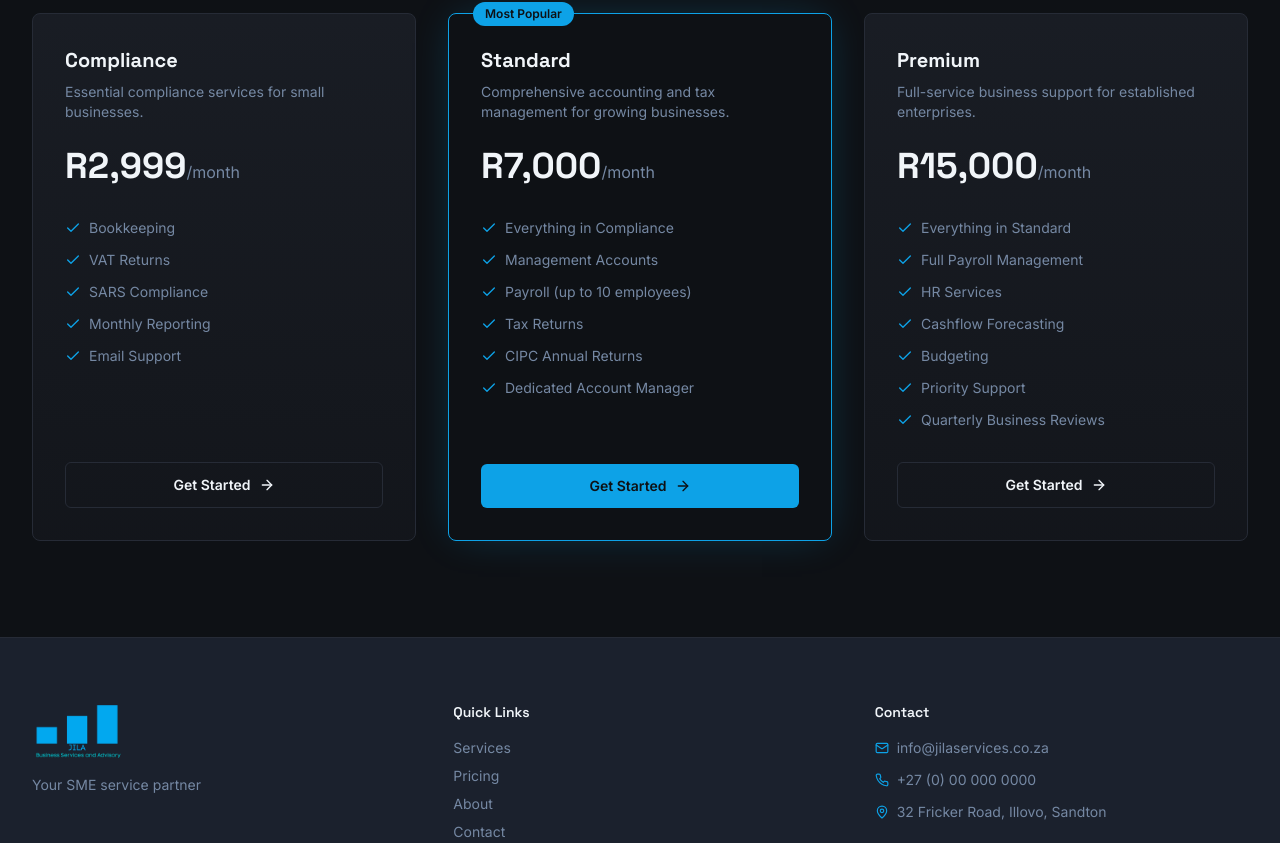
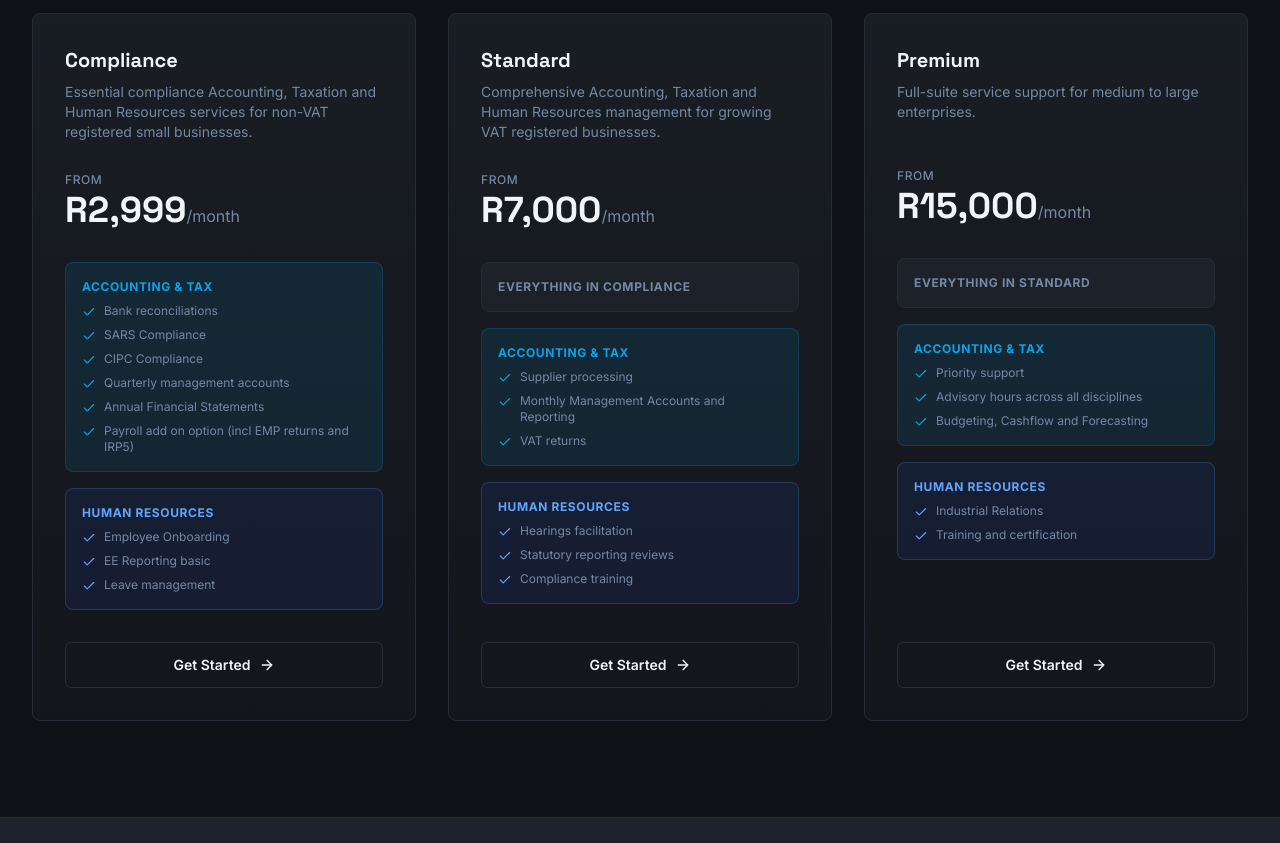
Before and after one commit to lunexhub/jila-project-1, a React (Vite) app: page /pricing in a window 1280 px wide. Shown: the part 617-1460 px from the top of the page. Built offline with nearby package versions, Linux system fonts and the light colour scheme; the HTML template or start-up script is replaced by a standard one.

Commit message:
Update logo, footer, navbar, contact, and homepage sections

```diff
--- a/src/components/Footer.tsx
+++ b/src/components/Footer.tsx
@@ -1,5 +1,5 @@
 import { Link } from "react-router-dom";
-import { Mail, Phone, MapPin } from "lucide-react";
+import { Mail, MapPin } from "lucide-react";
 import logo from "@/assets/Untitled design (2).png";
 
 const Footer = () => {
@@ -9,21 +9,21 @@ const Footer = () => {
         <div className="grid gap-8 sm:gap-12 sm:grid-cols-2 md:grid-cols-3">
           <div className="space-y-4">
             <Link to="/">
-              <img src={logo} alt="JILA Business Services" className="h-14 w-auto" />
+              <img src={logo} alt="JILA Business Services" className="h-16 w-auto" />
             </Link>
-            <p className="text-sm text-muted-foreground leading-relaxed">
+            <p className="text-sm text-white leading-relaxed">
               Your SME service partner
             </p>
           </div>
 
           <div className="space-y-4">
-            <h4 className="font-display text-sm font-semibold text-foreground">Quick Links</h4>
+            <h4 className="font-display text-sm font-bold text-white">Quick Links</h4>
             <div className="flex flex-col gap-2">
-              {["Services", "Pricing", "About", "Contact"].map((item) => (
+              {["Services", "Pricing", "Contact"].map((item) => (
                 <Link
                   key={item}
                   to={`/${item.toLowerCase()}`}
-                  className="text-sm text-muted-foreground transition-colors hover:text-primary"
+                  className="text-sm text-white transition-colors hover:text-primary"
                 >
                   {item}
                 </Link>
@@ -32,13 +32,13 @@ const Footer = () => {
           </div>
 
           <div className="space-y-4">
-            <h4 className="font-display text-sm font-semibold text-foreground">Contact</h4>
-            <div className="flex flex-col gap-3 text-sm text-muted-foreground">
+            <h4 className="font-display text-sm font-bold text-white">Contact</h4>
+            <div className="flex flex-col gap-3 text-sm text-white">
               <a href="mailto:info@jilaservices.co.za" className="flex items-center gap-2 hover:text-primary transition-colors">
                 <Mail size={14} className="text-primary" /> info@jilaservices.co.za
               </a>
-              <a href="tel:+27000000000" className="flex items-center gap-2 hover:text-primary transition-colors">
-                <Phone size={14} className="text-primary" /> +27 (0) 00 000 0000
+              <a href="mailto:sales@jilaservices.co.za" className="flex items-center gap-2 hover:text-primary transition-colors">
+                <Mail size={14} className="text-primary" /> sales@jilaservices.co.za
               </a>
               <span className="flex items-center gap-2">
                 <MapPin size={14} className="text-primary shrink-0" /> 32 Fricker Road, Illovo, Sandton
@@ -47,7 +47,7 @@ const Footer = () => {
           </div>
         </div>
 
-        <div className="mt-12 border-t border-border pt-8 text-center text-sm text-muted-foreground space-y-2">
+        <div className="mt-12 border-t border-border pt-8 text-center text-sm text-white space-y-2">
           <p>© {new Date().getFullYear()} JILA Business Services. All rights reserved.</p>
           <p>
             Built by{" "}
--- a/src/components/Navbar.tsx
+++ b/src/components/Navbar.tsx
@@ -7,7 +7,6 @@ const navItems = [
   { label: "Home", path: "/" },
   { label: "Services", path: "/services" },
   { label: "Pricing", path: "/pricing" },
-  { label: "About", path: "/about" },
   { label: "Contact", path: "/contact" },
 ];
 
@@ -19,7 +18,7 @@ const Navbar = () => {
     <nav className="fixed top-0 left-0 right-0 z-50 border-b border-border bg-background/80 backdrop-blur-xl">
       <div className="container flex h-20 items-center justify-between">
         <Link to="/" className="flex items-center">
-          <img src={logo} alt="JILA Business Services" className="h-16 sm:h-18 w-auto" />
+          <img src={logo} alt="JILA Business Services" className="h-16 sm:h-20 w-auto" />
         </Link>
 
         {/* Desktop */}
--- a/src/pages/Contact.tsx
+++ b/src/pages/Contact.tsx
@@ -34,27 +34,25 @@ const Contact = () => {
           <div className="space-y-8">
             <h2 className="font-display text-2xl font-bold text-foreground">Contact Information</h2>
             <div className="space-y-6">
-              {[
-                { icon: Mail, label: "Email", value: "info@jilaservices.co.za", href: "mailto:info@jilaservices.co.za" },
-                { icon: Phone, label: "Phone", value: "+27 (0) 00 000 0000", href: "tel:+27000000000" },
-                { icon: MapPin, label: "Location", value: "32 Fricker Road, Illovo, Sandton" },
-              ].map((item) => (
-                <div key={item.label} className="flex items-start gap-4">
-                  <div className="flex h-12 w-12 shrink-0 items-center justify-center rounded-lg bg-primary/10">
-                    <item.icon size={20} className="text-primary" />
-                  </div>
-                  <div>
-                    <p className="text-sm text-muted-foreground">{item.label}</p>
-                    {item.href ? (
-                      <a href={item.href} className="font-medium text-foreground hover:text-primary transition-colors">
-                        {item.value}
-                      </a>
-                    ) : (
-                      <p className="font-medium text-foreground">{item.value}</p>
-                    )}
-                  </div>
+              <div className="flex items-start gap-4">
+                <div className="flex h-12 w-12 shrink-0 items-center justify-center rounded-lg bg-primary/10">
+                  <Mail size={20} className="text-primary" />
                 </div>
-              ))}
+                <div>
+                  <p className="text-sm text-muted-foreground">Email</p>
+                  <a href="mailto:info@jilaservices.co.za" className="block font-medium text-foreground hover:text-primary transition-colors">info@jilaservices.co.za</a>
+                  <a href="mailto:sales@jilaservices.co.za" className="block font-medium text-foreground hover:text-primary transition-colors">sales@jilaservices.co.za</a>
+                </div>
+              </div>
+              <div className="flex items-start gap-4">
+                <div className="flex h-12 w-12 shrink-0 items-center justify-center rounded-lg bg-primary/10">
+                  <MapPin size={20} className="text-primary" />
+                </div>
+                <div>
+                  <p className="text-sm text-muted-foreground">Location</p>
+                  <p className="font-medium text-foreground">32 Fricker Road, Illovo, Sandton</p>
+                </div>
+              </div>
             </div>
 
             <div className="rounded-lg border border-border bg-card-gradient p-6">
--- a/src/pages/Index.tsx
+++ b/src/pages/Index.tsx
@@ -10,12 +10,6 @@ import {
   Shield,
 } from "lucide-react";
 
-const stats = [
-  { value: "500+", label: "Clients Served" },
-  { value: "10+", label: "Years Experience" },
-  { value: "5", label: "Service Areas" },
-  { value: "100%", label: "Compliance Rate" },
-];
 
 const Index = () => {
   return (
@@ -63,16 +57,10 @@ const Index = () => {
       {/* Stats */}
       <section className="border-y border-border bg-secondary/80 backdrop-blur-sm">
         <div className="container grid grid-cols-2 gap-6 py-10 sm:gap-8 sm:py-12 md:grid-cols-4">
-          {stats.map((stat) => (
-            <div key={stat.label} className="text-center">
-              <p className="font-display text-3xl font-bold text-primary">{stat.value}</p>
-              <p className="mt-1 text-sm text-muted-foreground">{stat.label}</p>
+          {["Competitive pricing", "Compliance focused", "Simplified tools and technologies", "Customised service"].map((item) => (
+            <div key={item} className="text-center">
+              <p className="font-display text-xl sm:text-2xl font-bold text-primary">{item}</p>
             </div>
-          ))}
-        </div>
-        <div className="container flex flex-wrap justify-center gap-6 pb-10 sm:pb-12">
-          {["Competitive pricing", "Compliance focused", "Simplified tools and technologies", "Customised service"].map((item) => (
-            <span key={item} className="text-sm font-medium text-primary">{item}</span>
           ))}
         </div>
       </section>
@@ -88,27 +76,27 @@ const Index = () => {
           </p>
         </div>
 
-        <div className="mt-10 sm:mt-16 grid gap-6">
-          <div className="rounded-2xl bg-white p-8 shadow-lg text-center">
-            <p className="text-slate-600 leading-relaxed">
+        <div className="mt-10 sm:mt-16 grid gap-6 sm:grid-cols-2">
+          <div className="rounded-2xl bg-secondary border border-border p-8 shadow-lg text-center">
+            <p className="text-muted-foreground leading-relaxed">
               Our team of professionals have extensive experience and comprehensive knowledge in:
             </p>
             <ul className="mt-4 space-y-2 inline-block text-left">
               {["Accounting and Taxation", "Human Resources", "Business Advisory"].map((item) => (
-                <li key={item} className="flex items-center gap-2 text-slate-900">
+                <li key={item} className="flex items-center gap-2 text-foreground">
                   <CheckCircle size={16} className="text-primary" /> {item}
                 </li>
               ))}
             </ul>
           </div>
 
-          <div className="rounded-2xl bg-white p-8 shadow-lg text-center">
-            <p className="text-slate-600 leading-relaxed">
+          <div className="rounded-2xl bg-secondary border border-border p-8 shadow-lg text-center">
+            <p className="text-muted-foreground leading-relaxed">
               Practitioners who will partner with you include registered:
             </p>
             <ul className="mt-4 space-y-2 inline-block text-left">
               {["Chartered Accountants", "Tax Practitioners", "Human Resources Practitioners"].map((item) => (
-                <li key={item} className="flex items-center gap-2 text-slate-900">
+                <li key={item} className="flex items-center gap-2 text-foreground">
                   <CheckCircle size={16} className="text-primary" /> {item}
                 </li>
               ))}
@@ -130,15 +118,15 @@ const Index = () => {
       <section className="border-t border-border bg-secondary py-16 sm:py-24">
         <div className="container">
           <div className="grid gap-6 sm:gap-8 md:grid-cols-2">
-            <div className="rounded-2xl bg-white p-8 text-center shadow-lg">
+            <div className="rounded-2xl bg-background border border-border p-8 text-center shadow-lg">
               <Eye className="mx-auto h-10 w-10 text-primary" />
-              <h3 className="mt-4 font-display text-xl font-semibold text-slate-900">Our Vision</h3>
-              <p className="mt-3 text-sm leading-relaxed text-slate-600">To be one of the key leaders in the SME consulting and advisory services in SA through innovative and optimal solutions!</p>
+              <h3 className="mt-4 font-display text-xl font-semibold text-foreground">Our Vision</h3>
+              <p className="mt-3 text-sm leading-relaxed text-muted-foreground">To be one of the key leaders in the SME consulting and advisory services in SA through innovative and optimal solutions!</p>
             </div>
-            <div className="rounded-2xl bg-white p-8 text-center shadow-lg">
+            <div className="rounded-2xl bg-background border border-border p-8 text-center shadow-lg">
               <Shield className="mx-auto h-10 w-10 text-primary" />
-              <h3 className="mt-4 font-display text-xl font-semibold text-slate-900">Our Values</h3>
-              <ul className="mt-3 space-y-1 text-sm leading-relaxed text-slate-600">
+              <h3 className="mt-4 font-display text-xl font-semibold text-foreground">Our Values</h3>
+              <ul className="mt-3 space-y-1 text-sm leading-relaxed text-muted-foreground">
                 <li>Customer focus</li>
                 <li>Honesty</li>
                 <li>Excellence</li>
--- a/src/pages/Pricing.tsx
+++ b/src/pages/Pricing.tsx
@@ -8,24 +8,67 @@ const packages = [
     name: "Compliance",
     price: "R2,999",
     period: "/month",
-    description: "Essential compliance services for small businesses.",
-    features: ["Bookkeeping", "VAT Returns", "SARS Compliance", "Monthly Reporting", "Email Support"],
+    description: "Essential compliance Accounting, Taxation and Human Resources services for non-VAT registered small businesses.",
+    featureGroups: [
+      {
+        label: "Accounting & Tax",
+        shade: "primary",
+        items: ["Bank reconciliations", "SARS Compliance", "CIPC Compliance", "Quarterly management accounts", "Annual Financial Statements", "Payroll add on option (incl EMP returns and IRP5)"],
+      },
+      {
+        label: "Human Resources",
+        shade: "blue",
+        items: ["Employee Onboarding", "EE Reporting basic", "Leave management"],
+      },
+    ],
     popular: false,
   },
   {
     name: "Standard",
     price: "R7,000",
     period: "/month",
-    description: "Comprehensive accounting and tax management for growing businesses.",
-    features: ["Everything in Compliance", "Management Accounts", "Payroll (up to 10 employees)", "Tax Returns", "CIPC Annual Returns", "Dedicated Account Manager"],
-    popular: true,
+    description: "Comprehensive Accounting, Taxation and Human Resources management for growing VAT registered businesses.",
+    featureGroups: [
+      {
+        label: "Everything in Compliance",
+        shade: "neutral",
+        items: [],
+      },
+      {
+        label: "Accounting & Tax",
+        shade: "primary",
+        items: ["Supplier processing", "Monthly Management Accounts and Reporting", "VAT returns"],
+      },
+      {
+        label: "Human Resources",
+        shade: "blue",
+        items: ["Hearings facilitation", "Statutory reporting reviews", "Compliance training"],
+      },
+    ],
+    popular: false,
   },
   {
     name: "Premium",
     price: "R15,000",
     period: "/month",
-    description: "Full-service business support for established enterprises.",
-    features: ["Everything in Standard", "Full Payroll Management", "HR Services", "Cashflow Forecasting", "Budgeting", "Priority Support", "Quarterly Business Reviews"],
+    description: "Full-suite service support for medium to large enterprises.",
+    featureGroups: [
+      {
+        label: "Everything in Standard",
+        shade: "neutral",
+        items: [],
+      },
+      {
+        label: "Accounting & Tax",
+        shade: "primary",
+        items: ["Priority support", "Advisory hours across all disciplines", "Budgeting, Cashflow and Forecasting"],
+      },
+      {
+        label: "Human Resources",
+        shade: "blue",
+        items: ["Industrial Relations", "Training and certification"],
+      },
+    ],
     popular: false,
   },
 ];
@@ -64,18 +107,43 @@ const Pricing = () => {
                 </span>
               )}
               <h3 className="font-display text-xl font-bold text-foreground">{pkg.name}</h3>
-              <p className="mt-2 text-sm text-muted-foreground">{pkg.description}</p>
+              <p className="mt-2 text-sm text-muted-foreground min-h-[3.5rem]">{pkg.description}</p>
               <div className="mt-6">
-                <span className="font-display text-4xl font-bold text-foreground">{pkg.price}</span>
-                <span className="text-muted-foreground">{pkg.period}</span>
+                <span className="text-xs font-medium text-muted-foreground uppercase tracking-wider">From</span>
+                <div>
+                  <span className="font-display text-4xl font-bold text-foreground">{pkg.price}</span>
+                  <span className="text-muted-foreground">{pkg.period}</span>
+                </div>
               </div>
-              <ul className="mt-8 flex-1 space-y-3">
-                {pkg.features.map((feature) => (
-                  <li key={feature} className="flex items-center gap-2 text-sm text-muted-foreground">
-                    <Check size={16} className="shrink-0 text-primary" /> {feature}
-                  </li>
+              <div className="mt-8 flex-1 space-y-4">
+                {pkg.featureGroups.map((group) => (
+                  <div
+                    key={group.label}
+                    className={`rounded-lg p-4 ${
+                      group.shade === 'primary'
+                        ? 'bg-primary/10 border border-primary/20'
+                        : group.shade === 'blue'
+                        ? 'bg-blue-900/20 border border-blue-400/20'
+                        : 'bg-border/40 border border-border'
+                    }`}
+                  >
+                    <p className={`text-xs font-bold uppercase tracking-wider ${
+                      group.shade === 'primary' ? 'text-primary' : group.shade === 'blue' ? 'text-blue-400' : 'text-muted-foreground'
+                    } ${group.items.length > 0 ? 'mb-2' : ''}`}>{group.label}</p>
+                    {group.items.length > 0 && (
+                      <ul className="space-y-2">
+                        {group.items.map((item) => (
+                          <li key={item} className="flex items-start gap-2 text-xs text-muted-foreground">
+                            <Check size={14} className={`mt-0.5 shrink-0 ${
+                              group.shade === 'primary' ? 'text-primary' : 'text-blue-400'
+                            }`} /> {item}
+                          </li>
+                        ))}
+                      </ul>
+                    )}
+                  </div>
                 ))}
-              </ul>
+              </div>
               <Link
                 to="/contact"
                 className={`mt-8 inline-flex items-center justify-center gap-2 rounded-md px-6 py-3 text-sm font-semibold transition-all ${
--- a/src/pages/Services.tsx
+++ b/src/pages/Services.tsx
@@ -48,26 +48,24 @@ const Services = () => {
       </HeroSection>
 
       <section className="container py-16 sm:py-24">
-        <div className="space-y-12 sm:space-y-16">
-          {servicesData.map((service, idx) => (
+        <div className="grid gap-6 sm:grid-cols-2 lg:grid-cols-3">
+          {servicesData.map((service) => (
             <div
               key={service.title}
-              className={`flex flex-col items-start gap-10 lg:flex-row ${idx % 2 !== 0 ? "lg:flex-row-reverse" : ""}`}
+              className="rounded-2xl bg-secondary border border-border p-8 space-y-5"
             >
-              <div className="flex h-32 sm:h-48 w-full items-center justify-center rounded-lg border border-border bg-card-gradient lg:w-1/3">
-                <service.icon className="h-14 w-14 sm:h-20 sm:w-20 text-primary" />
+              <div className="flex h-12 w-12 items-center justify-center rounded-xl bg-primary/10">
+                <service.icon className="h-6 w-6 text-primary" />
               </div>
-              <div className="flex-1 space-y-4">
-                <h2 className="font-display text-2xl font-bold text-foreground">{service.title}</h2>
-                <ul className="grid gap-3 sm:grid-cols-2">
+              <h2 className="font-display text-xl font-bold text-foreground">{service.title}</h2>
+              <ul className="space-y-2">
                 {service.items.map((item) => (
                   <li key={item} className="flex items-start gap-2 text-sm text-muted-foreground">
-                      <span className="mt-1 h-1.5 w-1.5 shrink-0 rounded-full bg-primary" />
+                    <span className="mt-1.5 h-1.5 w-1.5 shrink-0 rounded-full bg-primary" />
                     {item}
                   </li>
                 ))}
               </ul>
-              </div>
             </div>
           ))}
         </div>
```
Also changed, not shown: src/assets/Untitled design (2).png. Lines whose indentation alone changed are shown as unchanged.
